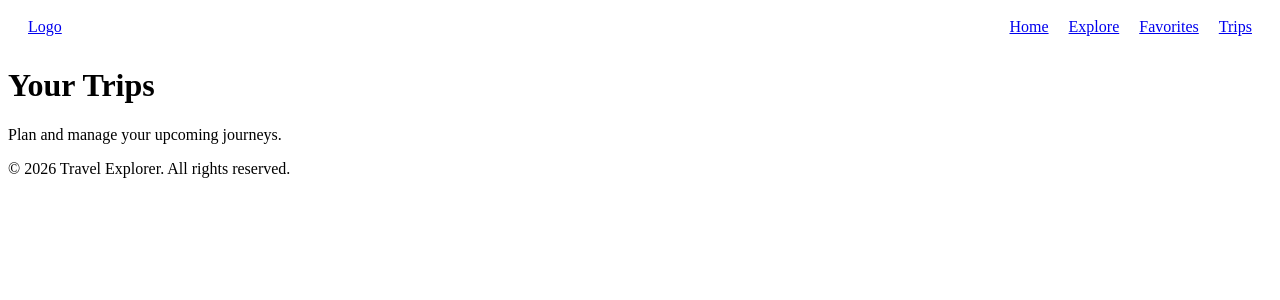
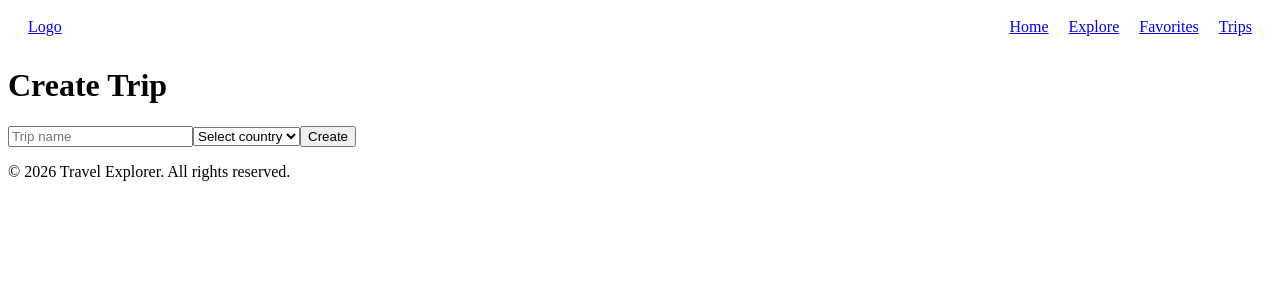
Before and after one commit to theendtx/Travel-Explorer-v2, a React (Vite) app: page /trips in a window 1280 px wide. Shown: the top 300 px of the page. Built offline with nearby package versions, Linux system fonts and the light colour scheme.

Commit message:
feat: create trip planner

```diff
--- a/src/components/pages/CountryDetails.tsx
+++ b/src/components/pages/CountryDetails.tsx
@@ -39,17 +39,26 @@ function CountryDetails() {
   if (!country) return null;
 
   return (
-    <div>
-      <h1>{country.name.common}</h1>
-
+    <div className="country-details">
       <img
         src={country.flags?.png}
         alt={country.name.common}
-        width={200}
+        className="country-flag"
       />
+      <div className="country-info">
+
+      <h1>{country.name.common}</h1>
+
+      <p>Region: {country.region}</p>
       <p>Capital: {country.capital?.[0]}</p>
       <p>Population: {country.population}</p>
-      <p>Region: {country.region}</p>
+      <p><strong>Languages:</strong> {" "}
+      {
+
+        Object.values(country.languages || {}).join(", ")
+        }
+      </p>
+      </div>
     </div>
   );
 }
--- a/src/components/pages/Trips.tsx
+++ b/src/components/pages/Trips.tsx
@@ -1,8 +1,64 @@
-export default function Trips() {
+import { useState } from "react";
+
+function Trips() {
+  const [tripName, setTripName] = useState("");
+  const [country, setCountry] = useState("");
+
+  const [trips, setTrips] = useState<any[]>([]);
+
+  const handleSubmit = (e: React.FormEvent) => {
+    e.preventDefault();
+
+    if (!tripName || !country) return;
+
+    const newTrip = {
+      id: Date.now(),
+      tripName,
+      country,
+    };
+
+    setTrips((prev) => [...prev, newTrip]);
+
+    setTripName("");
+    setCountry("");
+  }
   return (
     <div>
-      <h1>Your Trips</h1>
-      <p>Plan and manage your upcoming journeys.</p>
+      <h1>Create Trip</h1>
+
+      <form onSubmit={handleSubmit}>
+        <input
+        type="text"
+        placeholder="Trip name"
+        value={tripName}
+        onChange={(e) => setTripName(e.target.value)}
+        />
+
+        <select
+        value={country}
+        onChange={(e) => setCountry(e.target.value)}
+        >
+          <option value="">Select country</option>
+          <option value="Kazakhstan">Kazakhstan</option>
+          <option value="Japan">Japan</option>
+          <option value="USA">USA</option>
+        </select>
+
+        <button type="submit">Create</button>
+      </form>
+
+      <div>
+        {trips.map((trip) =>(
+          <div key={trip.id}>
+            <h3>{trip.tripName}</h3>
+            <p>{trip.country}</p>
+        </div>
+        ))}
+    </div>
+
+
     </div>
   );
 }
+
+export default Trips;
```
